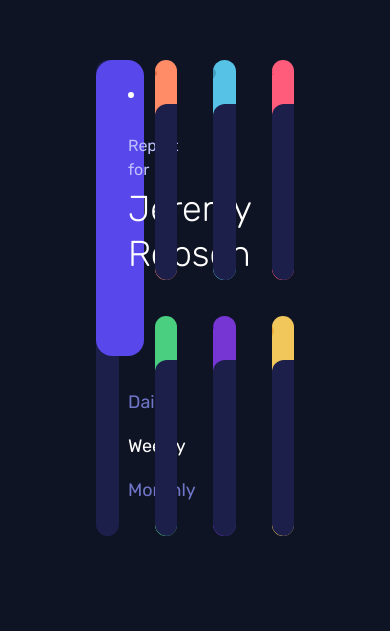
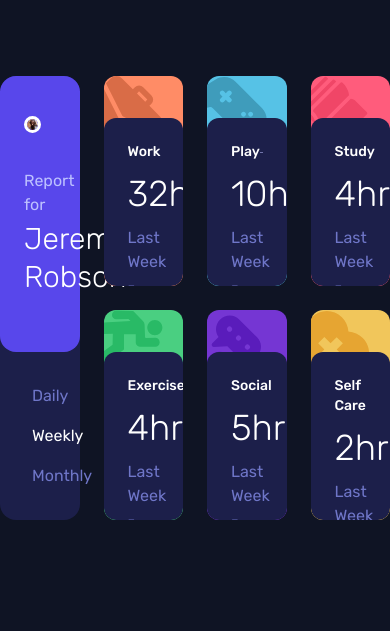
Before and after one commit to ShrutiShinde418/FrontendMentor7, a website built with Vite: page time-tracking-dashboard/index.html in a window 390 px wide. Shown: the part 164-795 px from the top of the page. Built offline with nearby package versions, Linux system fonts and the light colour scheme.

Commit message:
add(responsiveness for tablet mode)

```diff
--- a/time-tracking-dashboard/css/index.css
+++ b/time-tracking-dashboard/css/index.css
@@ -8,7 +8,7 @@
 }
 
 .activity__section {
-  @apply p-8 rounded-xl absolute w-full h-[80%] -bottom-0 flex flex-col gap-6;
+  @apply xl:p-8 p-6 rounded-xl absolute w-full h-[80%] -bottom-0 flex flex-col lg:gap-6 gap-3;
 }
 
 .activity__header {
@@ -16,7 +16,7 @@
 }
 
 .activity__title {
-  @apply text-lg font-medium;
+  @apply lg:text-lg text-sm font-medium;
 }
 
 .activity__info {
@@ -24,5 +24,10 @@
 }
 
 .activity__time {
-  @apply text-5xl font-extralight;
+  @apply lg:text-5xl text-4xl font-extralight;
 }
+
+.button:hover {
+  filter: brightness(0) saturate(100%) invert(99%) sepia(90%) saturate(39%)
+    hue-rotate(113deg) brightness(109%) contrast(97%);
+}
--- a/time-tracking-dashboard/index.html
+++ b/time-tracking-dashboard/index.html
@@ -13,26 +13,36 @@
     <link rel="stylesheet" href="./css/index.css" />
   </head>
   <body
-    class="font-rubik min-h-screen grid place-items-center bg-veryDarkBlue text-white mx-24 mt-10 mb-10"
+    class="font-rubik min-h-screen grid place-items-center bg-veryDarkBlue text-white xl:mx-24 lg:mx-16 md:mx-8 mt-10 mb-10"
   >
-    <main class="grid grid-cols-4 grid-rows-2 gap-9">
+    <main class="grid grid-cols-4 grid-rows-2 lg:gap-9 gap-6">
       <div class="row-span-2">
         <div class="bg-darkBlue rounded-2xl">
-          <div class="bg-blue pl-8 pr-4 pt-8 pb-20 rounded-2xl flex flex-col">
+          <div
+            class="bg-blue lg:pl-8 pl-6 lg:pr-4 pr-3 lg:pt-8 pt-10 lg:pb-20 pb-14 rounded-2xl flex flex-col"
+          >
             <img
               src="./images/image-jeremy.png"
               alt="Jeremy Robson"
               class="w-2/5 border-box border-[3px] border-white rounded-full"
             />
             <h1 class="mt-9 mb-1 text-paleBlue">Report for</h1>
-            <h1 class="text-4xl font-extralight leading-tight">
+            <h1 class="lg:text-4xl text-3xl font-extralight leading-tight">
               Jeremy Robson
             </h1>
           </div>
           <div class="p-8 flex flex-col gap-4">
-            <h2 class="text-desaturedBlue text-lg">Daily</h2>
-            <h2 class="text-lg">Weekly</h2>
-            <h2 class="text-desaturedBlue text-lg">Monthly</h2>
+            <h2
+              class="text-desaturatedBlue lg:text-lg text-base hover:text-white"
+            >
+              <a href="#">Daily</a>
+            </h2>
+            <h2 class="lg:text-lg text-base"><a href="#">Weekly</a></h2>
+            <h2
+              class="text-desaturatedBlue lg:text-lg text-base hover:text-white"
+            >
+              <a href="#">Monthly</a>
+            </h2>
           </div>
         </div>
       </div>
@@ -40,16 +50,18 @@
         <div class="flex justify-end">
           <img src="./images/icon-work.svg" alt="Work" class="mr-5" />
         </div>
-        <div class="bg-darkBlue activity__section">
+        <div
+          class="bg-darkBlue activity__section cursor-pointer hover:bg-bgHoverColor"
+        >
           <div class="activity__header">
             <p class="activity__title">Work</p>
-            <button type="button">
+            <button type="button" class="button">
               <img src="./images/icon-ellipsis.svg" alt="Ellipsis" />
             </button>
           </div>
           <div class="activity__info">
             <p class="activity__time">32hrs</p>
-            <p class="text-desaturedBlue">Last Week - 36hrs</p>
+            <p class="text-desaturatedBlue">Last Week - 36hrs</p>
           </div>
         </div>
       </div>
@@ -57,16 +69,18 @@
         <div class="flex justify-end">
           <img src="./images/icon-play.svg" alt="Play" class="mr-5" />
         </div>
-        <div class="bg-darkBlue activity__section">
+        <div
+          class="bg-darkBlue activity__section cursor-pointer hover:bg-bgHoverColor"
+        >
           <div class="activity__header">
             <p class="activity__title">Play</p>
-            <button type="button">
+            <button type="button" class="button">
               <img src="./images/icon-ellipsis.svg" alt="Ellipsis" />
             </button>
           </div>
           <div class="activity__info">
             <p class="activity__time">10hrs</p>
-            <p class="text-desaturedBlue">Last Week - 8hrs</p>
+            <p class="text-desaturatedBlue">Last Week - 8hrs</p>
           </div>
         </div>
       </div>
@@ -74,16 +88,18 @@
         <div class="flex justify-end">
           <img src="./images/icon-study.svg" alt="Study" class="mr-5" />
         </div>
-        <div class="bg-darkBlue activity__section">
+        <div
+          class="bg-darkBlue activity__section cursor-pointer hover:bg-bgHoverColor"
+        >
           <div class="activity__header">
             <p class="activity__title">Study</p>
-            <button type="button">
+            <button type="button" class="button">
               <img src="./images/icon-ellipsis.svg" alt="Ellipsis" />
             </button>
           </div>
           <div class="activity__info">
             <p class="activity__time">4hrs</p>
-            <p class="text-desaturedBlue">Last Week - 7hrs</p>
+            <p class="text-desaturatedBlue">Last Week - 7hrs</p>
           </div>
         </div>
       </div>
@@ -91,16 +107,18 @@
         <div class="flex justify-end">
           <img src="./images/icon-exercise.svg" alt="Exercise" class="mr-5" />
         </div>
-        <div class="bg-darkBlue activity__section">
+        <div
+          class="bg-darkBlue activity__section cursor-pointer hover:bg-bgHoverColor"
+        >
           <div class="activity__header">
             <p class="activity__title">Exercise</p>
-            <button type="button">
+            <button type="button" class="button">
               <img src="./images/icon-ellipsis.svg" alt="Ellipsis" />
             </button>
           </div>
           <div class="activity__info">
             <p class="activity__time">4hrs</p>
-            <p class="text-desaturedBlue">Last Week - 5hrs</p>
+            <p class="text-desaturatedBlue">Last Week - 5hrs</p>
           </div>
         </div>
       </div>
@@ -108,16 +126,18 @@
         <div class="flex justify-end">
           <img src="./images/icon-social.svg" alt="Social" class="mr-5" />
         </div>
-        <div class="bg-darkBlue activity__section">
+        <div
+          class="bg-darkBlue activity__section cursor-pointer hover:bg-bgHoverColor"
+        >
           <div class="activity__header">
             <p class="activity__title">Social</p>
-            <button type="button">
+            <button type="button" class="button">
               <img src="./images/icon-ellipsis.svg" alt="Ellipsis" />
             </button>
           </div>
           <div class="activity__info">
             <p class="activity__time">5hrs</p>
-            <p class="text-desaturedBlue">Last Week - 10hrs</p>
+            <p class="text-desaturatedBlue">Last Week - 10hrs</p>
           </div>
         </div>
       </div>
@@ -125,16 +145,18 @@
         <div class="flex justify-end">
           <img src="./images/icon-self-care.svg" alt="Self Care" class="mr-5" />
         </div>
-        <div class="bg-darkBlue activity__section">
+        <div
+          class="bg-darkBlue activity__section cursor-pointer hover:bg-bgHoverColor"
+        >
           <div class="activity__header">
             <p class="activity__title">Self Care</p>
-            <button type="button">
+            <button type="button" class="button">
               <img src="./images/icon-ellipsis.svg" alt="Ellipsis" />
             </button>
           </div>
           <div class="activity__info">
             <p class="activity__time">2hrs</p>
-            <p class="text-desaturedBlue">Last Week - 2hrs</p>
+            <p class="text-desaturatedBlue">Last Week - 2hrs</p>
           </div>
         </div>
       </div>
--- a/time-tracking-dashboard/tailwind.config.js
+++ b/time-tracking-dashboard/tailwind.config.js
@@ -13,8 +13,9 @@ module.exports = {
         softOrange: "hsl(43, 84%, 65%)",
         veryDarkBlue: "hsl(226, 43%, 10%)",
         darkBlue: "hsl(235, 46%, 20%)",
-        desaturedBlue: "hsl(235, 45%, 61%)",
+        desaturatedBlue: "hsl(235, 45%, 61%)",
         paleBlue: "hsl(236, 100%, 87%)",
+        bgHoverColor: "#373c78",
       },
       fontFamily: {
         rubik: "Rubik",
```
Also changed, not shown: 2 other files.
